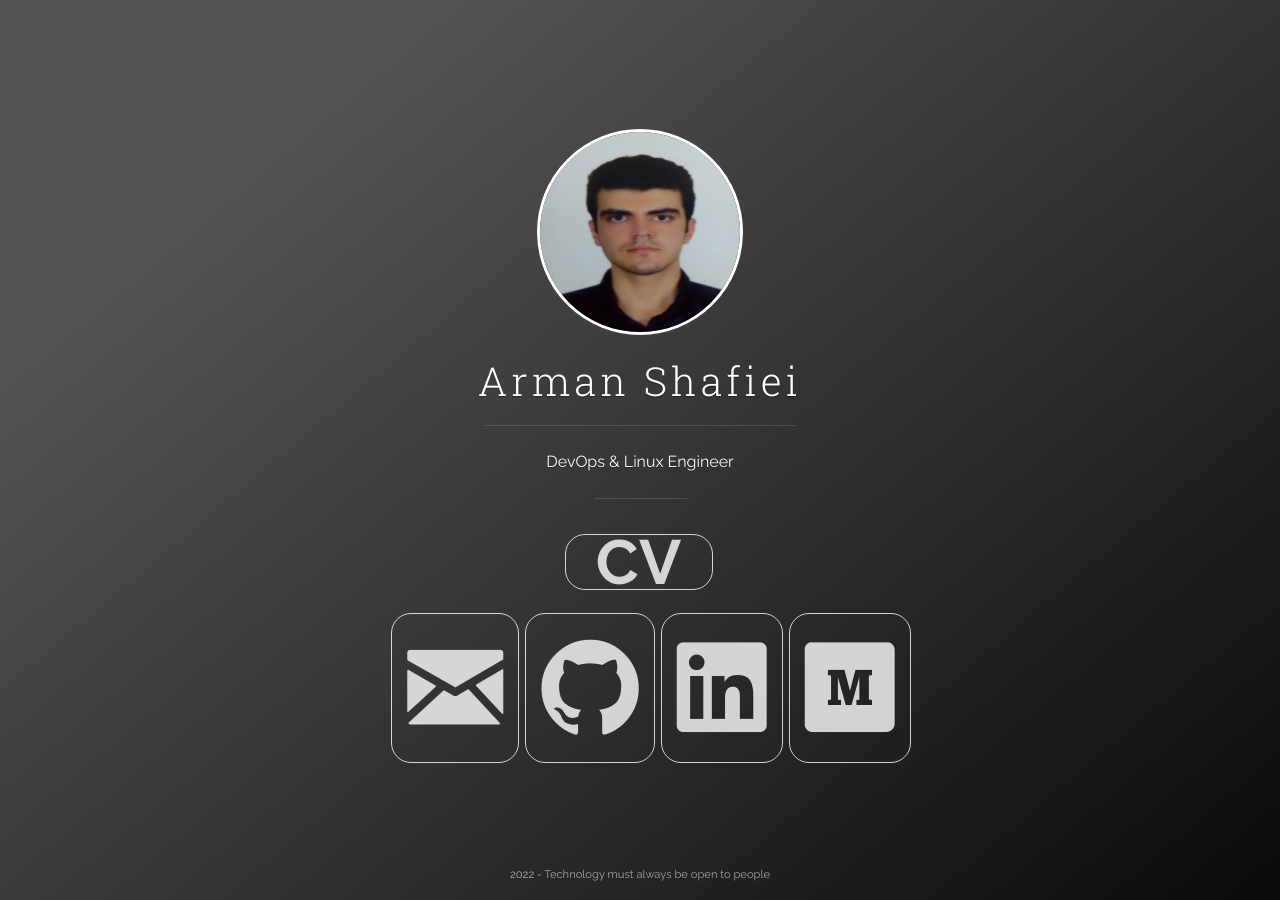
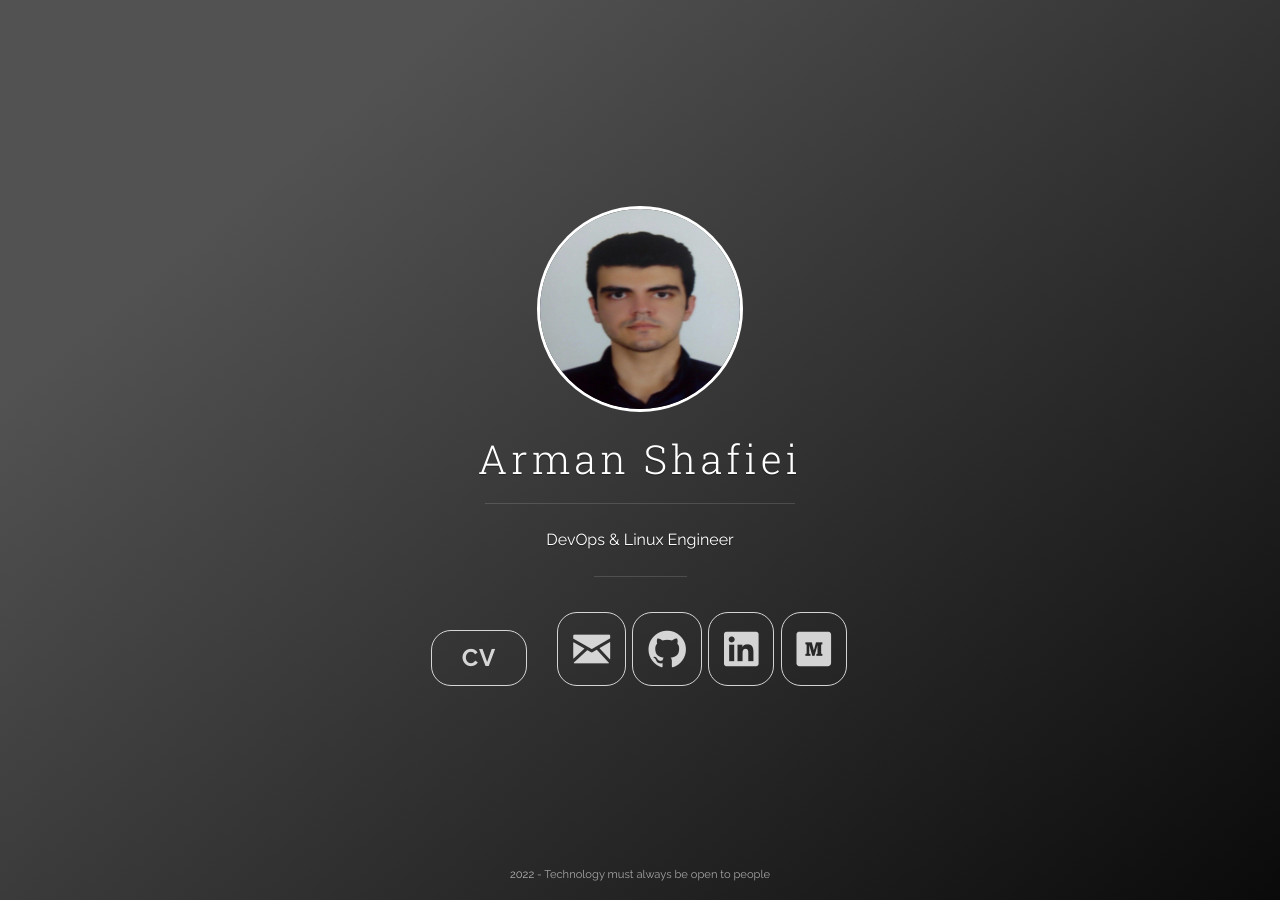
Before and after one commit to arman-shafiei/page, a Jekyll site: the page built from index.html, in a window 1280 px wide. Built offline with Jekyll 4.4.1, drawn with Linux system fonts in a browser that asks for light colours; nearby versions of some CDN libraries.

Commit message:
testing size 5

```diff
--- a/index_style/css/uno.css
+++ b/index_style/css/uno.css
@@ -1313,7 +1313,7 @@ hr {
 	padding: 15px 30px;
 	border: 1px solid #e25440;
 	border-radius: 20px;
-	font-size: 3.9em;
+	font-size: 1.5em;
 	font-weight: bold;
 	letter-spacing: 1px;
 	text-shadow: none;
```
